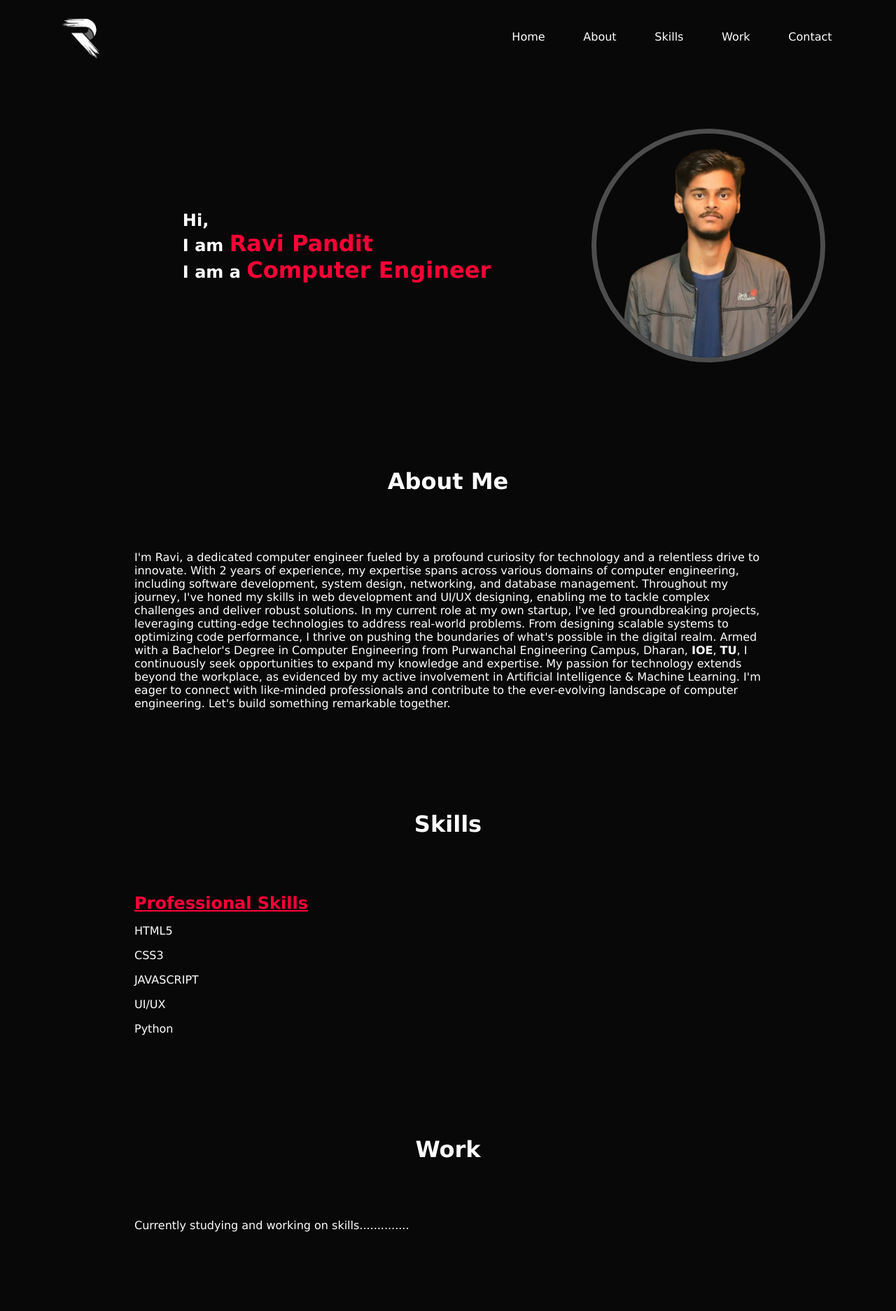
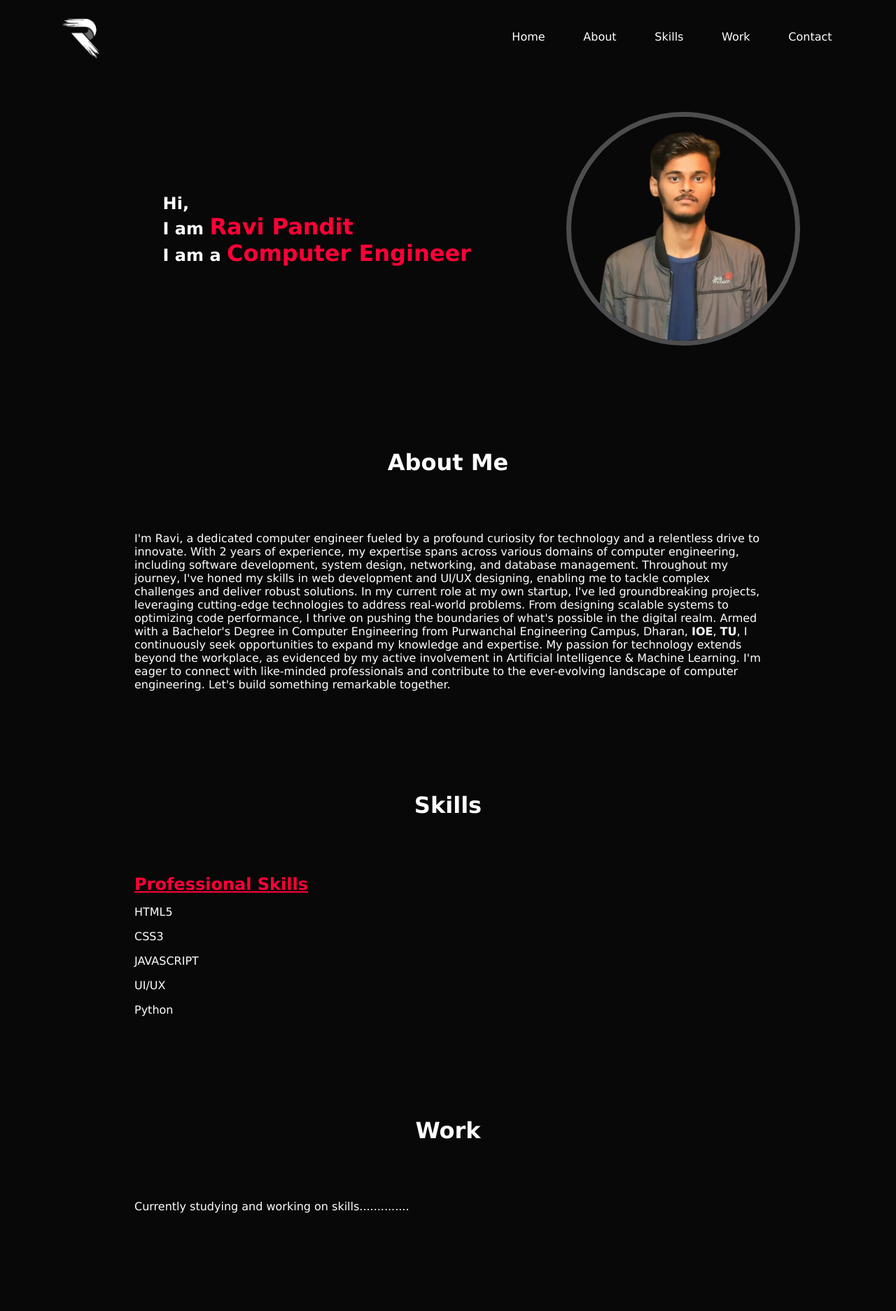
Before and after one commit to ravix2001/ravix2001.github.io, a PHP site: page / in a window 1280 px wide. Shown: the top 1874 px of the page at 70% size. Run offline with PHP 8.4, Linux system fonts and the light colour scheme.

Commit message:
first commit

```diff
--- a/index.html
+++ b/index.html
@@ -1,4 +1,3 @@
-
 <!DOCTYPE html>
 <html lang="en">
 
@@ -10,14 +9,14 @@
 </head>
 
 <body>
-    <header>
+    <div id="navbar">
         <div id="container">
             <div class="logo">
                 <img src="logo-dark.png" alt="logo">
             </div>
             <nav>
                 <ul>
-                    <li><a class="hover-underline-animation" href="#header">Home</a></li>
+                    <li><a class="hover-underline-animation" href="#main">Home</a></li>
                     <li><a class="hover-underline-animation" href="#about">About</a></li>
                     <li><a class="hover-underline-animation" href="#skills">Skills</a></li>
                     <li><a class="hover-underline-animation" href="#work">Work</a></li>
@@ -25,7 +24,7 @@
                 </ul>
             </nav>
         </div>
-    </header>
+    </div>
 
     <div id="main">
         <div id="hero">
@@ -85,26 +84,38 @@
                     </div>
                     <div class="contact" id="contact_icons">
 
-                        <a href="https://www.facebook.com/profile.php?id=100051994455199" target="_main"> <svg xmlns="http://www.w3.org/2000/svg" width="40" height="40" viewBox="0 0 24 24" style="fill: rgb(255, 255, 255);">
-                                <path d="M13.397 20.997v-8.196h2.765l.411-3.209h-3.176V7.548c0-.926.258-1.56 1.587-1.56h1.684V3.127A22.336 22.336 0 0 0 14.201 3c-2.444 0-4.122 1.492-4.122 4.231v2.355H7.332v3.209h2.753v8.202h3.312z">
+                        <a href="https://www.facebook.com/profile.php?id=100051994455199" target="_main"> <svg
+                                xmlns="http://www.w3.org/2000/svg" width="40" height="40" viewBox="0 0 24 24"
+                                style="fill: rgb(255, 255, 255);">
+                                <path
+                                    d="M13.397 20.997v-8.196h2.765l.411-3.209h-3.176V7.548c0-.926.258-1.56 1.587-1.56h1.684V3.127A22.336 22.336 0 0 0 14.201 3c-2.444 0-4.122 1.492-4.122 4.231v2.355H7.332v3.209h2.753v8.202h3.312z">
                                 </path>
                             </svg></a>
 
-                        <a href="https://www.instagram.com/ravipandit2001?igsh=dXZkdHhxMjF4NmQ2" target="_main"><svg xmlns="http://www.w3.org/2000/svg" width="40" height="40" viewBox="0 0 24 24" style="fill: rgb(255, 255, 255);">
-                                <path d="M11.999 7.377a4.623 4.623 0 1 0 0 9.248 4.623 4.623 0 0 0 0-9.248zm0 7.627a3.004 3.004 0 1 1 0-6.008 3.004 3.004 0 0 1 0 6.008z">
+                        <a href="https://www.instagram.com/ravipandit2001?igsh=dXZkdHhxMjF4NmQ2" target="_main"><svg
+                                xmlns="http://www.w3.org/2000/svg" width="40" height="40" viewBox="0 0 24 24"
+                                style="fill: rgb(255, 255, 255);">
+                                <path
+                                    d="M11.999 7.377a4.623 4.623 0 1 0 0 9.248 4.623 4.623 0 0 0 0-9.248zm0 7.627a3.004 3.004 0 1 1 0-6.008 3.004 3.004 0 0 1 0 6.008z">
                                 </path>
                                 <circle cx="16.806" cy="7.207" r="1.078"></circle>
-                                <path d="M20.533 6.111A4.605 4.605 0 0 0 17.9 3.479a6.606 6.606 0 0 0-2.186-.42c-.963-.042-1.268-.054-3.71-.054s-2.755 0-3.71.054a6.554 6.554 0 0 0-2.184.42 4.6 4.6 0 0 0-2.633 2.632 6.585 6.585 0 0 0-.419 2.186c-.043.962-.056 1.267-.056 3.71 0 2.442 0 2.753.056 3.71.015.748.156 1.486.419 2.187a4.61 4.61 0 0 0 2.634 2.632 6.584 6.584 0 0 0 2.185.45c.963.042 1.268.055 3.71.055s2.755 0 3.71-.055a6.615 6.615 0 0 0 2.186-.419 4.613 4.613 0 0 0 2.633-2.633c.263-.7.404-1.438.419-2.186.043-.962.056-1.267.056-3.71s0-2.753-.056-3.71a6.581 6.581 0 0 0-.421-2.217zm-1.218 9.532a5.043 5.043 0 0 1-.311 1.688 2.987 2.987 0 0 1-1.712 1.711 4.985 4.985 0 0 1-1.67.311c-.95.044-1.218.055-3.654.055-2.438 0-2.687 0-3.655-.055a4.96 4.96 0 0 1-1.669-.311 2.985 2.985 0 0 1-1.719-1.711 5.08 5.08 0 0 1-.311-1.669c-.043-.95-.053-1.218-.053-3.654 0-2.437 0-2.686.053-3.655a5.038 5.038 0 0 1 .311-1.687c.305-.789.93-1.41 1.719-1.712a5.01 5.01 0 0 1 1.669-.311c.951-.043 1.218-.055 3.655-.055s2.687 0 3.654.055a4.96 4.96 0 0 1 1.67.311 2.991 2.991 0 0 1 1.712 1.712 5.08 5.08 0 0 1 .311 1.669c.043.951.054 1.218.054 3.655 0 2.436 0 2.698-.043 3.654h-.011z">
+                                <path
+                                    d="M20.533 6.111A4.605 4.605 0 0 0 17.9 3.479a6.606 6.606 0 0 0-2.186-.42c-.963-.042-1.268-.054-3.71-.054s-2.755 0-3.71.054a6.554 6.554 0 0 0-2.184.42 4.6 4.6 0 0 0-2.633 2.632 6.585 6.585 0 0 0-.419 2.186c-.043.962-.056 1.267-.056 3.71 0 2.442 0 2.753.056 3.71.015.748.156 1.486.419 2.187a4.61 4.61 0 0 0 2.634 2.632 6.584 6.584 0 0 0 2.185.45c.963.042 1.268.055 3.71.055s2.755 0 3.71-.055a6.615 6.615 0 0 0 2.186-.419 4.613 4.613 0 0 0 2.633-2.633c.263-.7.404-1.438.419-2.186.043-.962.056-1.267.056-3.71s0-2.753-.056-3.71a6.581 6.581 0 0 0-.421-2.217zm-1.218 9.532a5.043 5.043 0 0 1-.311 1.688 2.987 2.987 0 0 1-1.712 1.711 4.985 4.985 0 0 1-1.67.311c-.95.044-1.218.055-3.654.055-2.438 0-2.687 0-3.655-.055a4.96 4.96 0 0 1-1.669-.311 2.985 2.985 0 0 1-1.719-1.711 5.08 5.08 0 0 1-.311-1.669c-.043-.95-.053-1.218-.053-3.654 0-2.437 0-2.686.053-3.655a5.038 5.038 0 0 1 .311-1.687c.305-.789.93-1.41 1.719-1.712a5.01 5.01 0 0 1 1.669-.311c.951-.043 1.218-.055 3.655-.055s2.687 0 3.654.055a4.96 4.96 0 0 1 1.67.311 2.991 2.991 0 0 1 1.712 1.712 5.08 5.08 0 0 1 .311 1.669c.043.951.054 1.218.054 3.655 0 2.436 0 2.698-.043 3.654h-.011z">
                                 </path>
                             </svg></a>
 
-                        <a href="https://discord.com/invite/ZvK75mgk" target="_main"><svg xmlns="http://www.w3.org/2000/svg" width="40" height="40" viewBox="0 0 24 24" style="fill: rgb(255, 255, 255);">
-                                <path d="M14.82 4.26a10.14 10.14 0 0 0-.53 1.1 14.66 14.66 0 0 0-4.58 0 10.14 10.14 0 0 0-.53-1.1 16 16 0 0 0-4.13 1.3 17.33 17.33 0 0 0-3 11.59 16.6 16.6 0 0 0 5.07 2.59A12.89 12.89 0 0 0 8.23 18a9.65 9.65 0 0 1-1.71-.83 3.39 3.39 0 0 0 .42-.33 11.66 11.66 0 0 0 10.12 0q.21.18.42.33a10.84 10.84 0 0 1-1.71.84 12.41 12.41 0 0 0 1.08 1.78 16.44 16.44 0 0 0 5.06-2.59 17.22 17.22 0 0 0-3-11.59 16.09 16.09 0 0 0-4.09-1.35zM8.68 14.81a1.94 1.94 0 0 1-1.8-2 1.93 1.93 0 0 1 1.8-2 1.93 1.93 0 0 1 1.8 2 1.93 1.93 0 0 1-1.8 2zm6.64 0a1.94 1.94 0 0 1-1.8-2 1.93 1.93 0 0 1 1.8-2 1.92 1.92 0 0 1 1.8 2 1.92 1.92 0 0 1-1.8 2z">
+                        <a href="https://discord.com/invite/ZvK75mgk" target="_main"><svg
+                                xmlns="http://www.w3.org/2000/svg" width="40" height="40" viewBox="0 0 24 24"
+                                style="fill: rgb(255, 255, 255);">
+                                <path
+                                    d="M14.82 4.26a10.14 10.14 0 0 0-.53 1.1 14.66 14.66 0 0 0-4.58 0 10.14 10.14 0 0 0-.53-1.1 16 16 0 0 0-4.13 1.3 17.33 17.33 0 0 0-3 11.59 16.6 16.6 0 0 0 5.07 2.59A12.89 12.89 0 0 0 8.23 18a9.65 9.65 0 0 1-1.71-.83 3.39 3.39 0 0 0 .42-.33 11.66 11.66 0 0 0 10.12 0q.21.18.42.33a10.84 10.84 0 0 1-1.71.84 12.41 12.41 0 0 0 1.08 1.78 16.44 16.44 0 0 0 5.06-2.59 17.22 17.22 0 0 0-3-11.59 16.09 16.09 0 0 0-4.09-1.35zM8.68 14.81a1.94 1.94 0 0 1-1.8-2 1.93 1.93 0 0 1 1.8-2 1.93 1.93 0 0 1 1.8 2 1.93 1.93 0 0 1-1.8 2zm6.64 0a1.94 1.94 0 0 1-1.8-2 1.93 1.93 0 0 1 1.8-2 1.92 1.92 0 0 1 1.8 2 1.92 1.92 0 0 1-1.8 2z">
                                 </path>
                             </svg></a>
 
-                        <a href="https://github.com/ravi20011102" target="_main"><svg xmlns="http://www.w3.org/2000/svg" width="40" height="40" viewBox="0 0 24 24" style="fill: rgb(255, 255, 255);">
-                                <path fill-rule="evenodd" clip-rule="evenodd" d="M12.026 2c-5.509 0-9.974 4.465-9.974 9.974 0 4.406 2.857 8.145 6.821 9.465.499.09.679-.217.679-.481 0-.237-.008-.865-.011-1.696-2.775.602-3.361-1.338-3.361-1.338-.452-1.152-1.107-1.459-1.107-1.459-.905-.619.069-.605.069-.605 1.002.07 1.527 1.028 1.527 1.028.89 1.524 2.336 1.084 2.902.829.091-.645.351-1.085.635-1.334-2.214-.251-4.542-1.107-4.542-4.93 0-1.087.389-1.979 1.024-2.675-.101-.253-.446-1.268.099-2.64 0 0 .837-.269 2.742 1.021a9.582 9.582 0 0 1 2.496-.336 9.554 9.554 0 0 1 2.496.336c1.906-1.291 2.742-1.021 2.742-1.021.545 1.372.203 2.387.099 2.64.64.696 1.024 1.587 1.024 2.675 0 3.833-2.33 4.675-4.552 4.922.355.308.675.916.675 1.846 0 1.334-.012 2.41-.012 2.737 0 .267.178.577.687.479C19.146 20.115 22 16.379 22 11.974 22 6.465 17.535 2 12.026 2z">
+                        <a href="https://github.com/ravi20011102" target="_main"><svg xmlns="http://www.w3.org/2000/svg"
+                                width="40" height="40" viewBox="0 0 24 24" style="fill: rgb(255, 255, 255);">
+                                <path fill-rule="evenodd" clip-rule="evenodd"
+                                    d="M12.026 2c-5.509 0-9.974 4.465-9.974 9.974 0 4.406 2.857 8.145 6.821 9.465.499.09.679-.217.679-.481 0-.237-.008-.865-.011-1.696-2.775.602-3.361-1.338-3.361-1.338-.452-1.152-1.107-1.459-1.107-1.459-.905-.619.069-.605.069-.605 1.002.07 1.527 1.028 1.527 1.028.89 1.524 2.336 1.084 2.902.829.091-.645.351-1.085.635-1.334-2.214-.251-4.542-1.107-4.542-4.93 0-1.087.389-1.979 1.024-2.675-.101-.253-.446-1.268.099-2.64 0 0 .837-.269 2.742 1.021a9.582 9.582 0 0 1 2.496-.336 9.554 9.554 0 0 1 2.496.336c1.906-1.291 2.742-1.021 2.742-1.021.545 1.372.203 2.387.099 2.64.64.696 1.024 1.587 1.024 2.675 0 3.833-2.33 4.675-4.552 4.922.355.308.675.916.675 1.846 0 1.334-.012 2.41-.012 2.737 0 .267.178.577.687.479C19.146 20.115 22 16.379 22 11.974 22 6.465 17.535 2 12.026 2z">
                                 </path>
                             </svg>
                         </a>
@@ -117,10 +128,11 @@
                     </div>
                 </div>
                 <div class="box">
-                    <form action="action.php" method="post">
-                        <input class="input" name="fname" type="text" placeholder="Name">
-                        <input class="input" name="email" type="text" placeholder="Email">
-                        <textarea class="input" name="feedback" id="msg" rows="10" cols="30" placeholder="Please give your feedback!"></textarea>
+                    <form action="/action">
+                        <input class="input" name="fname" type="text" placeholder="Name" required>
+                        <input class="input" name="mail" type="email" placeholder="Email" required>
+                        <textarea class="input" name="feedback" id="msg" rows="10" cols="30"
+                            placeholder="Please give your feedback!" required></textarea>
                         <button class="input" type="submit">Submit</button>
                     </form>
                 </div>
@@ -135,16 +147,19 @@
             </div>
         </div>
         <div class="foot" id="copyright">
-            <svg xmlns="http://www.w3.org/2000/svg" width="24" height="24" viewBox="0 0 24 24" style="fill: rgb(255, 255, 255);">
-                <path d="M12 22c5.421 0 10-4.579 10-10S17.421 2 12 2 2 6.579 2 12s4.579 10 10 10zm0-18c4.337 0 8 3.663 8 8s-3.663 8-8 8-8-3.663-8-8 3.663-8 8-8z">
+            <svg xmlns="http://www.w3.org/2000/svg" width="24" height="24" viewBox="0 0 24 24"
+                style="fill: rgb(255, 255, 255);">
+                <path
+                    d="M12 22c5.421 0 10-4.579 10-10S17.421 2 12 2 2 6.579 2 12s4.579 10 10 10zm0-18c4.337 0 8 3.663 8 8s-3.663 8-8 8-8-3.663-8-8 3.663-8 8-8z">
                 </path>
-                <path d="M12 17c.901 0 2.581-.168 3.707-1.292l-1.414-1.416C13.85 14.735 12.992 15 12 15c-1.626 0-3-1.374-3-3s1.374-3 3-3c.993 0 1.851.265 2.293.707l1.414-1.414C14.582 7.168 12.901 7 12 7c-2.757 0-5 2.243-5 5s2.243 5 5 5z">
+                <path
+                    d="M12 17c.901 0 2.581-.168 3.707-1.292l-1.414-1.416C13.85 14.735 12.992 15 12 15c-1.626 0-3-1.374-3-3s1.374-3 3-3c.993 0 1.851.265 2.293.707l1.414-1.414C14.582 7.168 12.901 7 12 7c-2.757 0-5 2.243-5 5s2.243 5 5 5z">
                 </path>
             </svg>
             <p>2020 copyright all right reserved</p>
         </div>
     </footer>
+    <script src="main.js"></script>
 </body>
-<script src="main.js"></script>
 
 </html>
--- a/style.css
+++ b/style.css
@@ -14,14 +14,6 @@ body {
 }
 
 /*navbar*/
-header #container {
-    height: 13vh;
-    display: flex;
-    justify-content: space-between;
-    align-items: center;
-    margin-left: 3rem;
-    margin-right: 4rem;
-}
 
 .logo img {
     height: 13vh;
@@ -75,20 +67,37 @@ nav ul li a {
     /* Set transform origin */
 }
 
+#navbar {
+    position: fixed;
+    top: 0;
+    background-color: #080808;
+    width: 100vw;
+    z-index: 1;
+}
+
+#navbar #container {
+    height: 13vh;
+    display: flex;
+    justify-content: space-between;
+    align-items: center;
+    margin-left: 3rem;
+    margin-right: 4rem;
+}
+
 /*hero*/
 #hero {
     width: 100vw;
     display: flex;
-    justify-content: center;
+    justify-content: space-evenly;
     align-items: center;
-    margin-top: 5rem;
-    margin-bottom: 7.2rem;
+    padding-top: 10rem;
+    margin-bottom: 2rem;
 }
 
 #bio p {
     font-size: x-large;
     font-weight: bold;
-    margin-left: 10rem;
+    margin-left: 6rem;
 }
 
 span {
@@ -101,7 +110,6 @@ span {
     object-fit: contain;
     height: 20rem;
     width: 20rem;
-    margin-left: 9rem;
     border: 7px solid #4d4d4d;
     border-radius: 50%;
     transition: border 100ms ease-out;
@@ -114,8 +122,8 @@ span {
 }
 
 .section {
-    padding-top: 2rem;
-    margin-bottom: 7rem;
+    padding-top: 7rem;
+    margin-bottom: 2rem;
 }
 
 /*about-me*/
```
